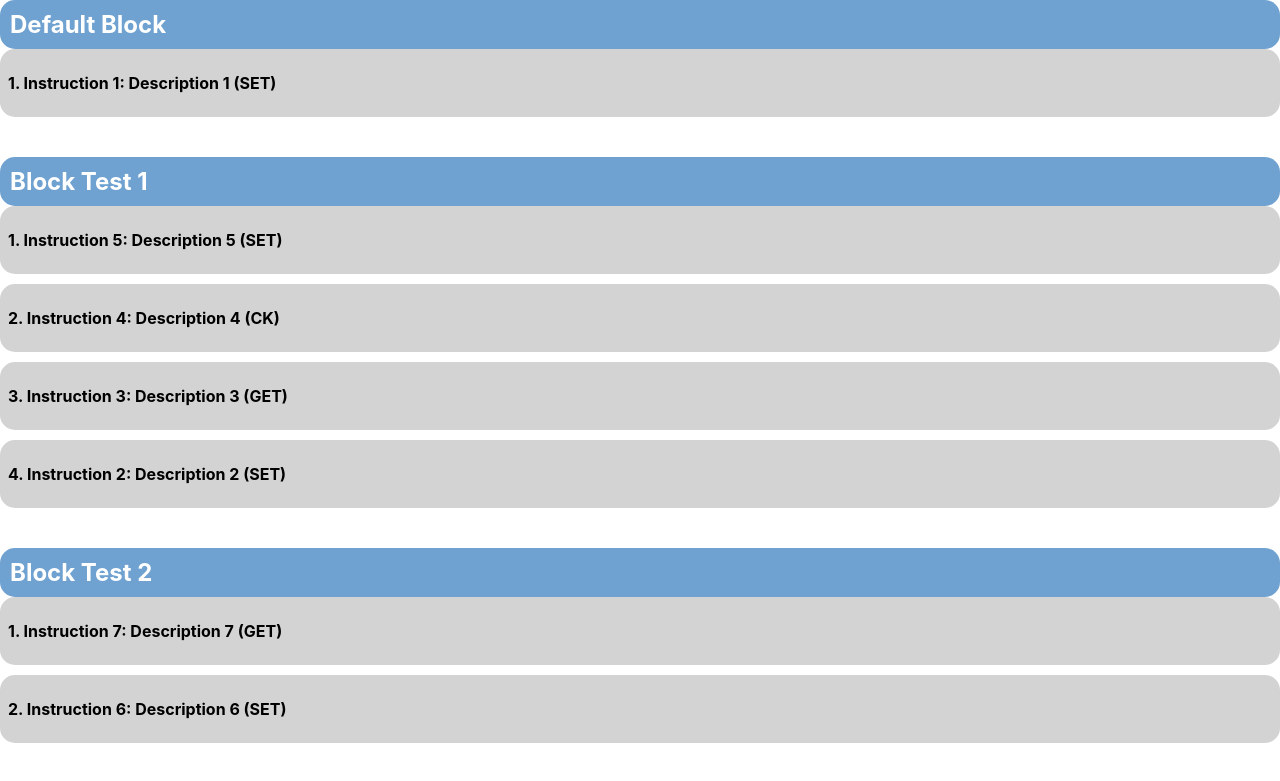
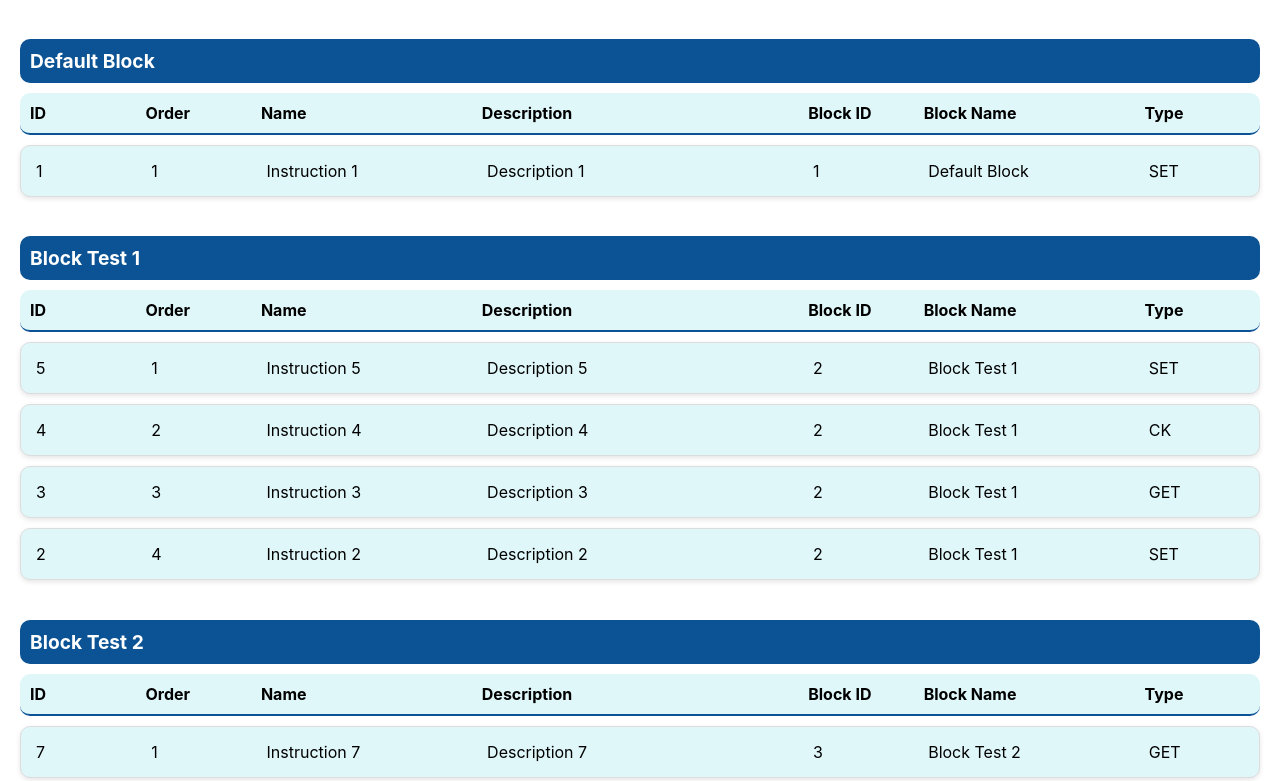
Before and after one commit to OsvaldoMartini/ar-react-ts-grid, a React (Create React App) app: page / in a window 1280 px wide. Shown: the top 781 px of the page. Built offline with nearby package versions, Linux system fonts and the light colour scheme.

Commit message:
Upd design

```diff
--- a/package.json
+++ b/package.json
@@ -2,7 +2,7 @@
   "name": "abr-react-ts-grid",
   "version": "0.1.0",
   "private": true,
-  "homepage": "https://osvaldo.martini.github.io/abr-react-ts-grid",
+  "homepage": ".",
   "dependencies": {
     "@emotion/react": "^11.13.3",
     "@emotion/styled": "^11.13.0",
--- a/src/components/GridItem.tsx
+++ b/src/components/GridItem.tsx
@@ -34,12 +34,24 @@ const GridItem: React.FC<GridItemProps> = ({ data }) => {
         <div key={blockId} className="block">
           <h3 className="block-title">{blockData.blockName}</h3>
           <div className="instructions-list">
+            <div className="header-row">
+              <span>ID</span>
+              <span>Order</span>
+              <span>Name</span>
+              <span>Description</span>
+              <span>Block ID</span>
+              <span>Block Name</span>
+              <span>Type</span>
+            </div>
             {blockData.instructions.map((instruction) => (
               <div key={instruction.id} className="instruction-item">
-                <p>
-                  <strong>{instruction.instructionOrderNumber}. {instruction.name}</strong>:
-                  {` ${instruction.description} (${instruction.instructionType})`}
-                </p>
+                <span>{instruction.id}</span>
+                <span>{instruction.instructionOrderNumber}</span>
+                <span>{instruction.name}</span>
+                <span>{instruction.description}</span>
+                <span>{instruction.blockId}</span>
+                <span>{instruction.blockName}</span>
+                <span>{instruction.instructionType}</span>
               </div>
             ))}
           </div>
--- a/src/components/griditem.scss
+++ b/src/components/griditem.scss
@@ -1,7 +1,7 @@
 .grid-container {
+  padding: 20px;
   display: flex;
   flex-direction: column;
-  gap: 20px;
 }
 
 .block {
@@ -9,27 +9,43 @@
 }
 
 .block-title {
-  background-color: #6fa2d0; // Light blue background for the block title
+  margin-bottom: 10px;
+  font-size: 1.2em;
+  font-weight: bold;
+  background-color: #0b5394; /* Dark blue */
   color: white;
   padding: 10px;
-  font-size: 1.5rem;
-  font-weight: bold;
-  margin: 0;
-  border-radius: 15px; // Rounded corners for the block title
+  border-radius: 10px;
 }
 
 .instructions-list {
   display: flex;
   flex-direction: column;
+  gap: 10px; /* Adds space between rows */
+}
+
+.header-row {
+  display: grid;
+  grid-template-columns: 1fr 1fr 2fr 3fr 1fr 2fr 1fr; /* Defines the column widths */
   gap: 10px;
-  background-color: white;
+  padding: 10px;
+  font-weight: bold;
+  background-color: #e0f7fa; /* Light blue for the header row */
+  border-radius: 10px; /* Rounded corners for the header row */
+  border-bottom: 2px solid #0b5394;
 }
 
 .instruction-item {
-  background-color: #D3D3D3;
-  color: black;
-  font-weight: bold;
-  padding: 8px;
-  border: none;
-  border-radius: 15px; // Rounded corners for each instruction row
+  display: grid;
+  grid-template-columns: 1fr 1fr 2fr 3fr 1fr 2fr 1fr; /* Same column structure */
+  gap: 10px;
+  padding: 10px;
+  background-color: #e0f7fa; /* Light blue background for the rows */
+  box-shadow: 0px 2px 5px rgba(0, 0, 0, 0.1); /* Original shadow */
+  border-radius: 10px; /* Rounded corners for instructions */
+  border: 1px solid #ddd;
 }
+
+.instruction-item span {
+  padding: 5px;
+}
```
